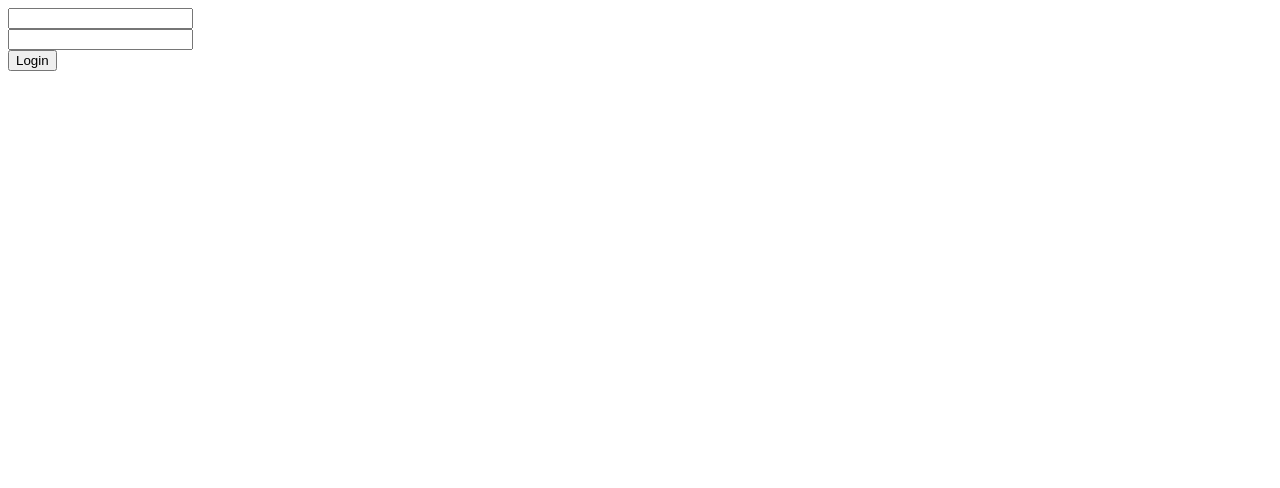
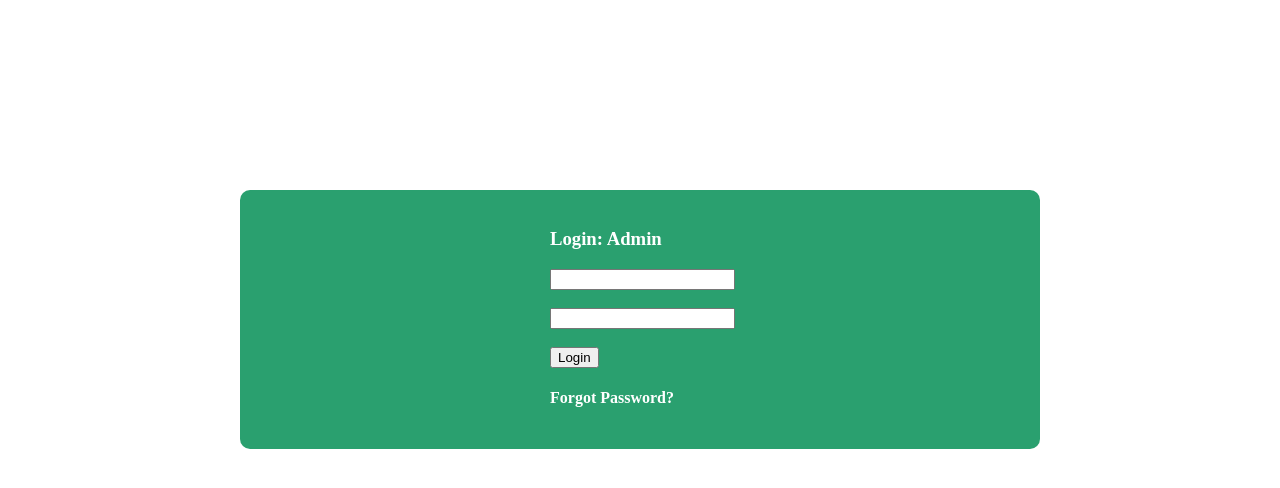
Before and after one commit to Engr-Witty/eomgs_git, a plain HTML site: page index.html in a window 1280 px wide. Drawn offline with Linux system fonts and the light colour scheme.

Commit message:
form centered with csss

```diff
--- a/index.html
+++ b/index.html
@@ -2,16 +2,20 @@
 <html>
     <head>
         <title> My Git Tester</title>
+        <link rel="stylesheet" href="myStyle.css">
     </head>
 
     <body>
         <header>
             <div class="row">
                 <div class="login_div">
+
                     <form>
-                        <input type="text" name="username" id="username"><br>
-                        <input type="password" name="passwrd" id="passwrd"> <br>
+                        <h3> Login: Admin</h3>
+                        <input type="text" name="username" id="username"><br><br>
+                        <input type="password" name="passwrd" id="passwrd"> <br><br>
                         <input type="button" value="Login">
+                        <h4> Forgot Password? </h4>
                     </form>
                 </div>
             </div>
--- /dev/null
+++ b/myStyle.css
@@ -0,0 +1,16 @@
+.row{
+    background-color: rgb(42, 160, 111);
+    width:800px;
+    margin: auto;
+    margin-top: 15%;
+    padding: 20px 0;
+    color: white;
+    border-radius:10px;
+}
+
+
+
+form{
+    margin: auto;
+    width:180px;
+}
```
